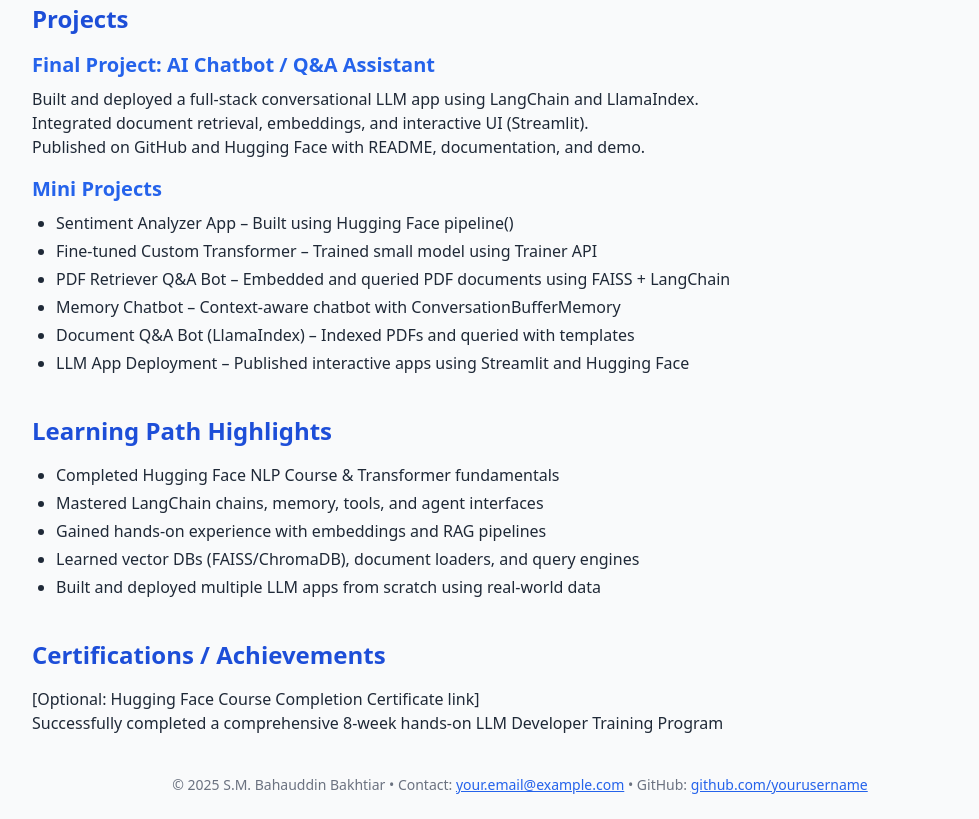
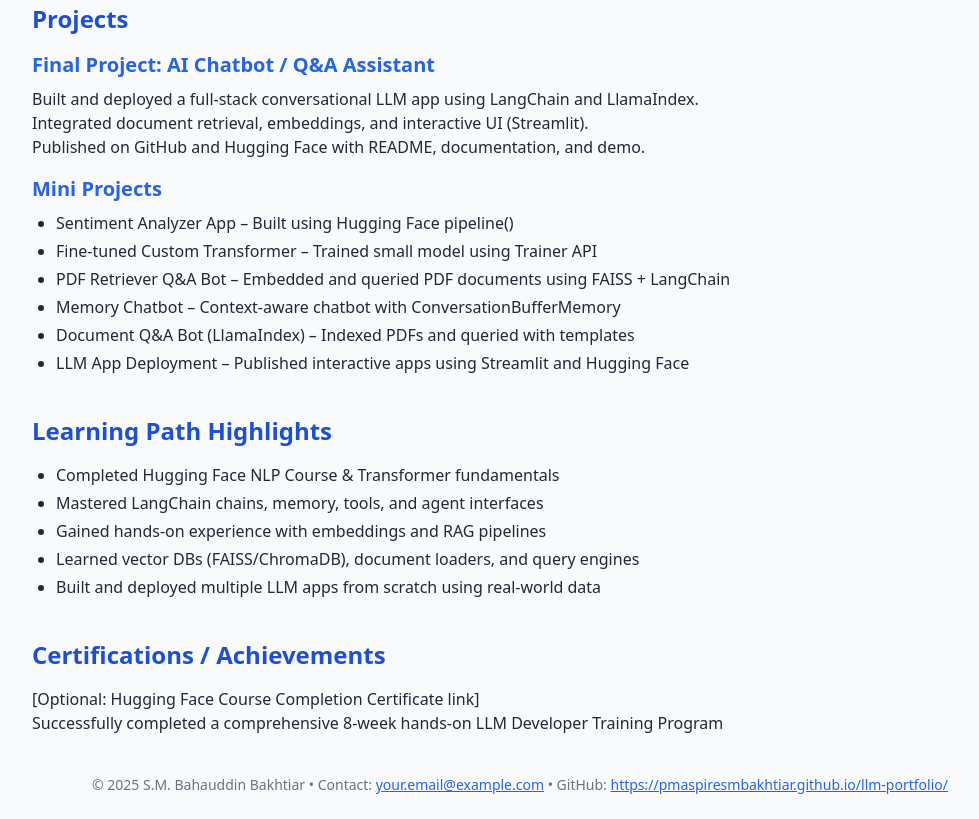
Before and after one commit to pmaspiresmbakhtiar/llm-portfolio, a plain HTML site: page index.html in a window 1280 px wide. Shown: the part 593-1412 px from the top of the page, without its empty margins (120-1099 px from the left). Drawn offline with nearby package versions, Linux system fonts and the light colour scheme.

Commit message:
index.html

```diff
--- a/index.html
+++ b/index.html
@@ -73,7 +73,7 @@
     </section>
 
     <footer class="text-sm text-center text-gray-500 mt-20 mb-10">
-      © 2025 S.M. Bahauddin Bakhtiar • Contact: <a href="mailto:your.email@example.com" class="text-blue-600 underline">your.email@example.com</a> • GitHub: <a href="https://pmaspiresmbakhtiar.github.io/llm-portfolio/" class="text-blue-600 underline" target="_blank" rel="noopener noreferrer">github.com/yourusername</a>
+      © 2025 S.M. Bahauddin Bakhtiar • Contact: <a href="mailto:your.email@example.com" class="text-blue-600 underline">your.email@example.com</a> • GitHub: <a href="https://pmaspiresmbakhtiar.github.io/llm-portfolio/" class="text-blue-600 underline" target="_blank" rel="noopener noreferrer">https://pmaspiresmbakhtiar.github.io/llm-portfolio/</a>
     </footer>
   </main>
 </body>
```
